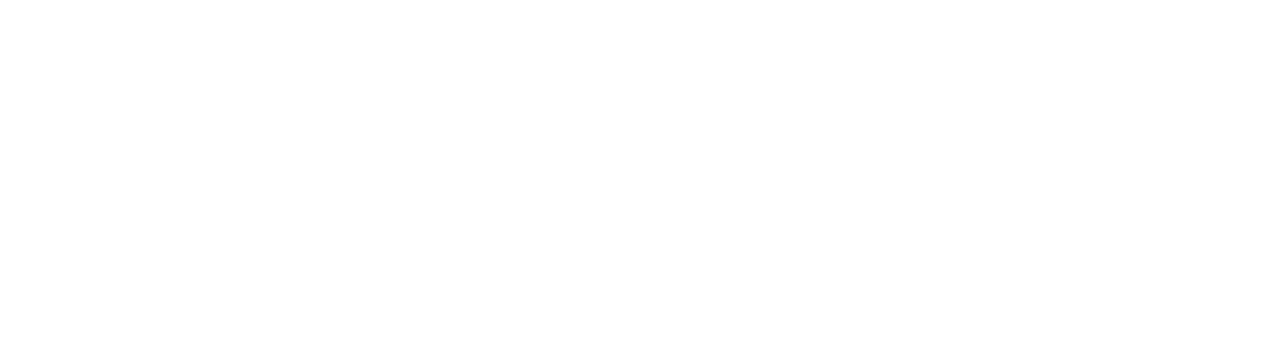
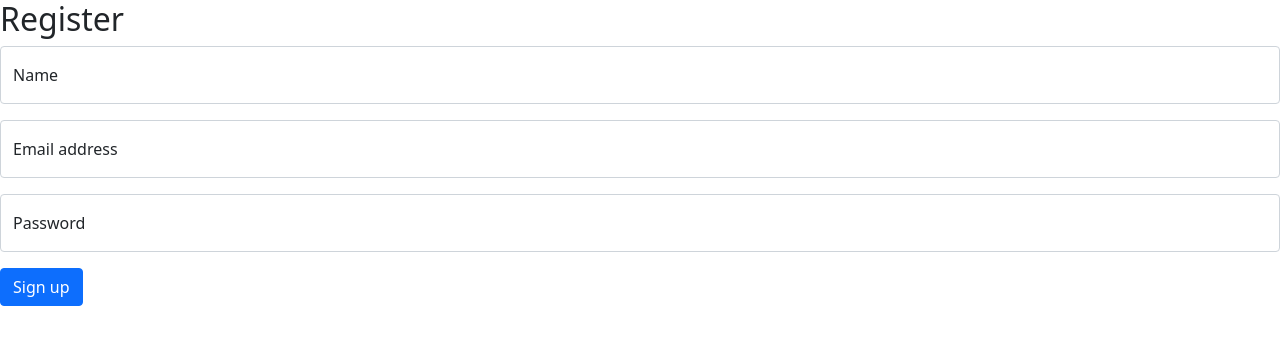
Before and after one commit to pkuwalek/bagcity, a React (Create React App) app in the folder frontend/: page /register in a window 1280 px wide. Before the commit this address had no page. Shown: the top 344 px of the page. Built offline with nearby package versions, Linux system fonts and the light colour scheme.

Commit message:
create registration form

```diff
--- a/frontend/package.json
+++ b/frontend/package.json
@@ -7,13 +7,15 @@
     "@testing-library/react": "^12.1.4",
     "@testing-library/user-event": "^13.5.0",
     "bootstrap": "^5.1.3",
+    "formik": "^2.2.9",
     "react": "^18.0.0",
     "react-bootstrap": "^2.2.2",
     "react-dom": "^18.0.0",
     "react-router-dom": "^6.3.0",
     "react-scripts": "^5.0.0",
     "sass": "^1.49.11",
-    "web-vitals": "^2.1.4"
+    "web-vitals": "^2.1.4",
+    "yup": "^0.32.11"
   },
   "scripts": {
     "start": "set PORT=3001 && react-scripts start",
--- a/frontend/src/App.js
+++ b/frontend/src/App.js
@@ -1,6 +1,8 @@
 import './App.scss';
 import BagsPage from './components/bagsPage/bagsPage';
 import BagPage from './components/bagPage/bagPage';
+import LoginPage from './components/loginPage/loginPage';
+import RegistrationPage from './components/registrationPage/registrationPage';
 import {
   BrowserRouter,
   Route,
@@ -15,6 +17,8 @@ function App() {
           <Routes>
             <Route path='/bags' element={<BagsPage />}></Route>
             <Route path='/bags/:id' element={<BagPage />}></Route>
+            <Route path='/login' element={<LoginPage />}></Route>
+            <Route path='/register' element={<RegistrationPage />}></Route>
           </Routes>
         </BrowserRouter>
       </header>
--- /dev/null
+++ b/frontend/src/components/registrationPage/registrationPage.js
@@ -0,0 +1,73 @@
+import React from 'react';
+import Form from 'react-bootstrap/Form';
+import FloatingLabel from 'react-bootstrap/FloatingLabel';
+import Button from 'react-bootstrap/Button';
+import { useFormik } from 'formik';
+import * as Yup from 'yup';
+import './registrationPage.scss';
+
+const RegistrationPage = () => {
+
+    const formik = useFormik({
+        initialValues: {
+            name: '',
+            email: '',
+            password: ''
+        },
+        validationSchema: Yup.object({
+            name: Yup.string()
+                .required('Required'),
+            email: Yup.string()
+                .email('Invalid email address')
+                .required('Required'),
+            password: Yup.string()
+                .required('Required')
+                .min(8, 'Password should be 8 chars minimum'),
+        }),
+        onSubmit: values => {
+            alert(JSON.stringify(values, null, 2));
+        },
+    });
+
+    return (
+    <>
+    <h2>Register</h2>
+    <Form onSubmit={formik.handleSubmit}>
+        <FloatingLabel controlId="floatingInput" label="Name" className="mb-3">
+            <Form.Control
+            id="name"
+            type="text"
+            placeholder="Name"
+            {...formik.getFieldProps('name')}
+            />
+        {formik.touched.name && formik.errors.name ? (<div>{formik.errors.name}</div>
+        ) : null}
+        </FloatingLabel>
+        <FloatingLabel controlId="floatingInput" label="Email address" className="mb-3">
+            <Form.Control
+            id="email"
+            type="email"
+            placeholder="name@example.com"
+            {...formik.getFieldProps('email')}
+            />
+        {formik.touched.email && formik.errors.email ? (<div>{formik.errors.email}</div>
+        ) : null}
+        </FloatingLabel>
+        <FloatingLabel controlId="floatingPassword" label="Password" className="mb-3">
+            <Form.Control
+            id="password"
+            type="password"
+            placeholder="Password"
+            {...formik.getFieldProps('password')}
+            />
+        {formik.touched.password && formik.errors.password ? (<div>{formik.errors.password}</div>
+        ) : null}
+        </FloatingLabel>
+        <Button variant="primary" type="submit">
+            Sign up
+        </Button>
+    </Form>
+    </>
+    )
+};
+export default RegistrationPage;
```
Also changed, not shown: frontend/src/components/registrationPage/registrationPage.scss (added), 1 other file (tests, documents, lock files or other folders).
